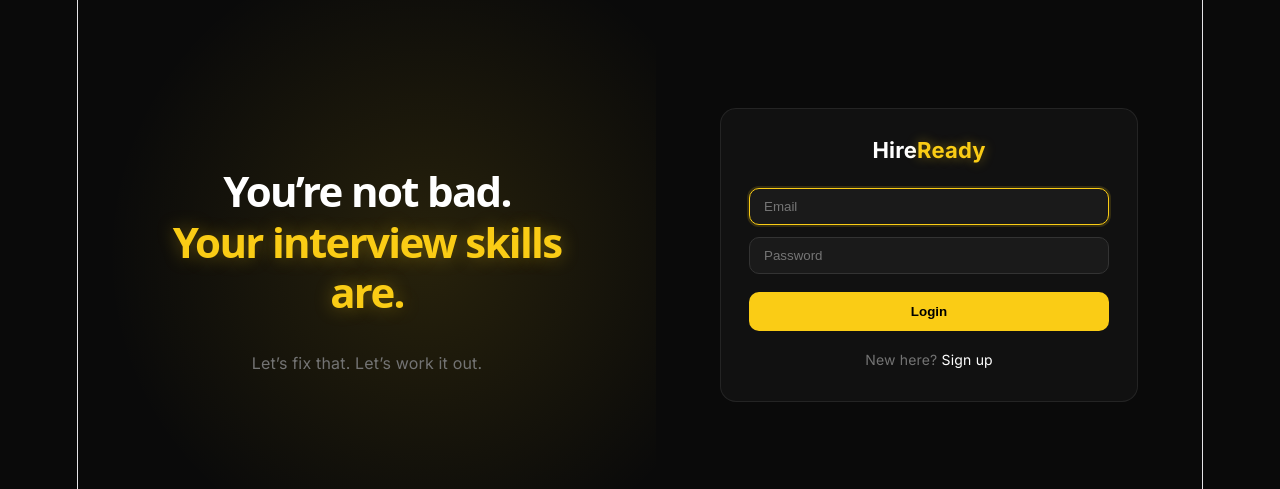
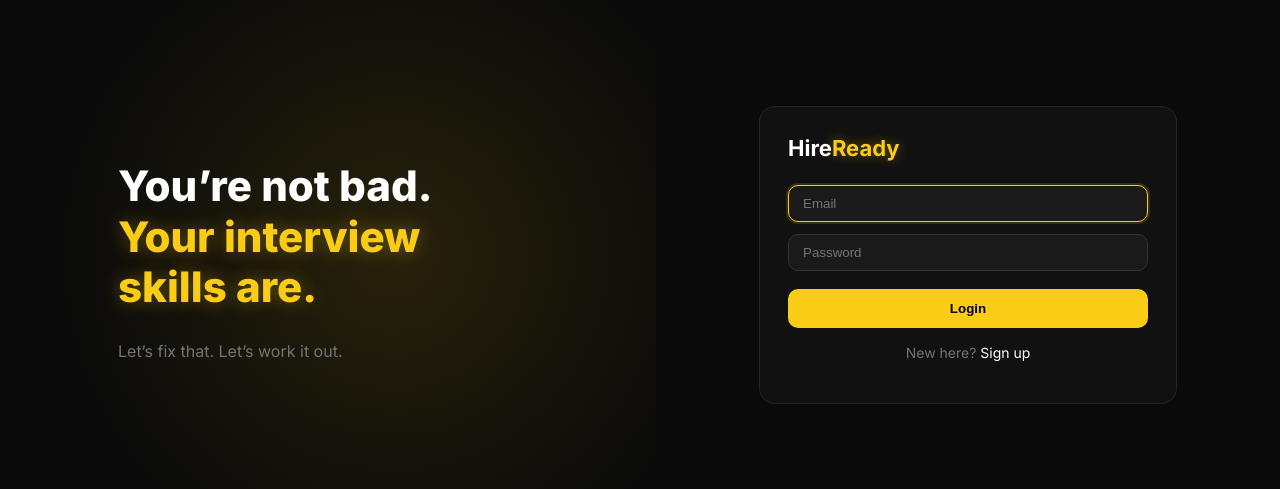
Before and after one commit to GamanaSathvika/HireReady, a React (Vite) app in the folder frontend/: page / in a window 1280 px wide. Shown: the part 145-634 px from the top of the page. Built offline with nearby package versions, Linux system fonts and the light colour scheme.

Commit message:
frontend fix

```diff
--- a/frontend/src/index.css
+++ b/frontend/src/index.css
@@ -1,115 +1,3 @@
-
-:root {
-  --text: #6b6375;
-  --text-h: #08060d;
-  --bg: #fff;
-  --border: #e5e4e7;
-  --code-bg: #f4f3ec;
-  --accent: #aa3bff;
-  --accent-bg: rgba(170, 59, 255, 0.1);
-  --accent-border: rgba(170, 59, 255, 0.5);
-  --social-bg: rgba(244, 243, 236, 0.5);
-  --shadow:
-    rgba(0, 0, 0, 0.1) 0 10px 15px -3px, rgba(0, 0, 0, 0.05) 0 4px 6px -2px;
-
-  --sans: system-ui, 'Segoe UI', Roboto, sans-serif;
-  --heading: system-ui, 'Segoe UI', Roboto, sans-serif;
-  --mono: ui-monospace, Consolas, monospace;
-
-  font: 18px/145% var(--sans);
-  letter-spacing: 0.18px;
-  color-scheme: light dark;
-  color: var(--text);
-  background: var(--bg);
-  font-synthesis: none;
-  text-rendering: optimizeLegibility;
-  -webkit-font-smoothing: antialiased;
-  -moz-osx-font-smoothing: grayscale;
-
-  @media (max-width: 1024px) {
-    font-size: 16px;
-  }
-}
-
-@media (prefers-color-scheme: dark) {
-  :root {
-    --text: #9ca3af;
-    --text-h: #f3f4f6;
-    --bg: #16171d;
-    --border: #2e303a;
-    --code-bg: #1f2028;
-    --accent: #c084fc;
-    --accent-bg: rgba(192, 132, 252, 0.15);
-    --accent-border: rgba(192, 132, 252, 0.5);
-    --social-bg: rgba(47, 48, 58, 0.5);
-    --shadow:
-      rgba(0, 0, 0, 0.4) 0 10px 15px -3px, rgba(0, 0, 0, 0.25) 0 4px 6px -2px;
-  }
-
-  #social .button-icon {
-    filter: invert(1) brightness(2);
-  }
-}
-
-body {
-  margin: 0;
-}
-
-#root {
-  width: 1126px;
-  max-width: 100%;
-  margin: 0 auto;
-  text-align: center;
-  border-inline: 1px solid var(--border);
-  min-height: 100svh;
-  display: flex;
-  flex-direction: column;
-  box-sizing: border-box;
-}
-
-h1,
-h2 {
-  font-family: var(--heading);
-  font-weight: 500;
-  color: var(--text-h);
-}
-
-h1 {
-  font-size: 56px;
-  letter-spacing: -1.68px;
-  margin: 32px 0;
-  @media (max-width: 1024px) {
-    font-size: 36px;
-    margin: 20px 0;
-  }
-}
-h2 {
-  font-size: 24px;
-  line-height: 118%;
-  letter-spacing: -0.24px;
-  margin: 0 0 8px;
-  @media (max-width: 1024px) {
-    font-size: 20px;
-  }
-}
-p {
-  margin: 0;
-}
-
-code,
-.counter {
-  font-family: var(--mono);
-  display: inline-flex;
-  border-radius: 4px;
-  color: var(--text-h);
-}
-
-code {
-  font-size: 15px;
-  line-height: 135%;
-  padding: 4px 8px;
-  background: var(--code-bg);
-}
 @tailwind base;
 @tailwind components;
 @tailwind utilities;
--- a/frontend/src/screens/InterviewScreen.jsx
+++ b/frontend/src/screens/InterviewScreen.jsx
@@ -150,24 +150,6 @@
             </div>
           </div>
 
-          {/* ⏱ TIMER ACTIONS */}
-          <div className="timer-actions mt-6 flex items-center justify-center gap-3">
-            <button
-              type="button"
-              onClick={() => setTimerActive((prev) => !prev)}
-              className="btn-timer"
-            >
-              {timerActive ? 'Stop Timer' : 'Start Timer'}
-            </button>
-            <button
-              type="button"
-              onClick={() => timer.reset()}
-              className="btn-timer btn-secondary"
-            >
-              Reset
-            </button>
-          </div>
-
           {/* 🌊 WAVEFORM */}
           <Waveform active={recording} className="mt-8 w-full max-w-xl" />
 
```
Also changed, not shown: frontend/src/App.css (deleted, +0 -184 lines), frontend/src/App.jsx (line endings or trailing spaces).
